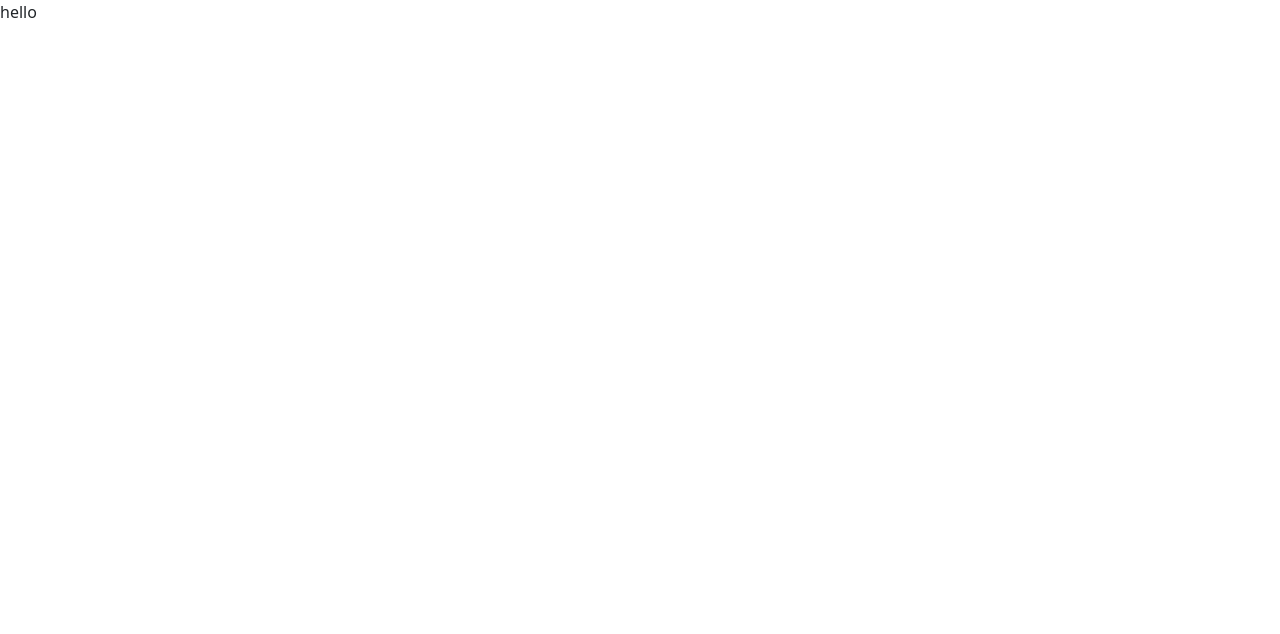
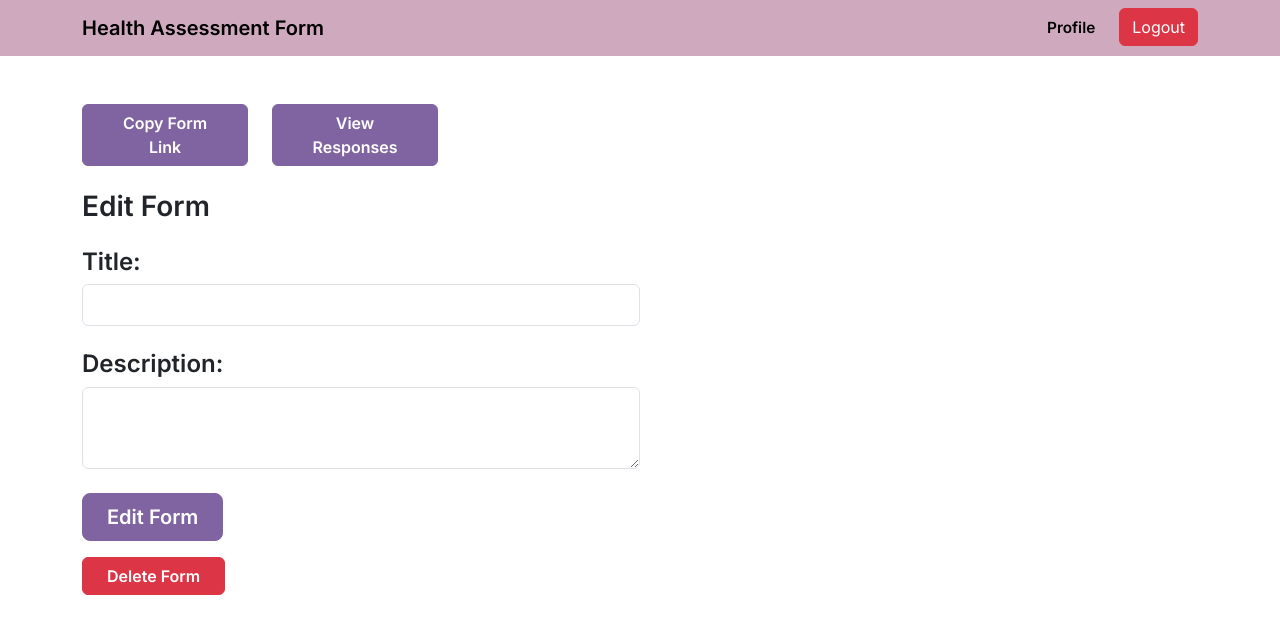
Before and after one commit to zillastar/ASSESSMENT_HealthDeclarationForm, a React (Create React App) app in the folder frontend/: page /viewform/1/edit in a window 1280 px wide. Shown: the top 634 px of the page. Built offline with nearby package versions, Linux system fonts and the light colour scheme; no server answers; sample sign-in values are in the browser's storage.

Commit message:
Created an edit form screen + delete form function #9

```diff
--- a/frontend/src/App.js
+++ b/frontend/src/App.js
@@ -13,6 +13,8 @@ import RegisterScreen from "./screens/RegisterScreen";
 import ProfileScreen from "./screens/ProfileScreen";
 import NewFormScreen from "./screens/NewFormScreen";
 import FormDashboard from "./screens/FormDashboard";
+import EditFormScreen from "./screens/EditFormScreen";
+import ConfirmedScreen from "./screens/ConfirmedScreen";
 
 const App = () => {
   return (
@@ -21,11 +23,13 @@ const App = () => {
         <Routes>
           <Route exact path="/" element={<HomeScreen />} />
           <Route path="/form/:id" element={<FormScreen />} />
+          <Route path="/form/complete" element={<ConfirmedScreen />} />
           <Route path="/login" element={<LoginScreen />} />
           <Route path="/register" element={<RegisterScreen />} />
           <Route path="/profile" element={<ProfileScreen />} />
           <Route path="/newform" element={<NewFormScreen />} />
           <Route path="/viewform/:id" element={<FormDashboard />} />
+          <Route path="/viewform/:id/edit" element={<EditFormScreen />} />
           <Route path="*" element={<NoScreen />} />{/* THIS PATH NEEDS TO BE THE LAST PATH. DO NOT ADD ANY ROUTE PATHS AFTER THIS ONE. */}
         </Routes>
       </BrowserRouter>
--- /dev/null
+++ b/frontend/src/screens/EditFormScreen.js
@@ -0,0 +1,109 @@
+import NavBar from "../components/NavBar";
+import axios from "axios";
+import { CopyToClipboard } from 'react-copy-to-clipboard';
+import jwt_decode from 'jwt-decode';
+import { useEffect, useRef, useState } from "react";
+import { useParams } from "react-router-dom";
+
+const EditFormScreen = () => {
+    let baseUrl;
+    // baseURL for API call between when it is deployed and in development (localhost) stage
+    window.location.hostname.includes("localhost") ? baseUrl = "http://localhost:3000" : baseUrl = "undecided";
+    console.log(baseUrl);
+
+    const title = useRef(null);
+    const description = useRef(null);
+
+    const [copied, setCopied] = useState(null);
+    const [titlePlaceholder, setTitlePlaceholder] = useState(null);
+    const [descriptionPlaceholder, setDescriptionPlaceholder] = useState(null);
+
+    const token = localStorage.getItem("token");
+
+    const params = useParams();
+
+    useEffect(() => {
+        if (token === null) {
+            window.location.href = "/login";
+            return;
+        }
+
+        axios.get(`${baseUrl}/api/form/byUQID?id=${params.id}`)
+            .then((response) => {
+
+                if (response.data.length === 0) {
+                    window.location.href = "/404";
+                    return;
+                }
+
+                if (response.data[0].userID !== jwt_decode(token).id) {
+                    window.location.href = "/404";
+                    return;
+                }
+
+                setTitlePlaceholder(response.data[0].name);
+                setDescriptionPlaceholder(response.data[0].description);
+            });
+
+    }, [baseUrl, params.id, token])
+
+    const copyLinkButton = () => {
+        setCopied("Link has been copied!");
+    }
+
+    const editFormButton = () => {
+        axios.put(`${baseUrl}/api/form`, {
+            name: (title.current.value).trim() || null, // using || null will allow my COALESCE in backend code to properly work
+            description: (description.current.value).trim() || null,
+            formUQID: params.id,
+            userID: jwt_decode(token).id
+        }).then(() => {
+            alert("Successfully edited.");
+            window.location.reload();
+        })
+    }
+
+    const deleteFormButton = () => {
+        if (window.confirm("Are you sure you want to delete this form?") === true) {
+            axios.delete(`${baseUrl}/api/form?formUQID=${params.id}&userID=${jwt_decode(token).id}`)
+                .then(() => {
+                    alert("Form has been successfully deleted.");
+                    window.location.href = "/profile";
+                })
+        }
+    }
+
+    return (
+        <div>
+            <NavBar />
+            <div className="container">
+                <div className="row">
+                    <div className="col-2">
+                        <CopyToClipboard className="btn btn-primary interFont2 px-4" text={`${baseUrl}/form/${params.id}`}>
+                            <button onClick={copyLinkButton}>Copy Form Link</button>
+                        </CopyToClipboard>
+                        <div className="mb-4 colorGreen interFont">{copied}</div>
+                    </div>
+                    <div className="col-2">
+                        <a href={`/viewform/${params.id}`} className="btn btn-primary interFont2 px-4">View Responses</a>
+                    </div>
+                </div>
+                <form>
+                    <div className="form-group">
+                        <h3 className="interFont2 mb-4">Edit Form</h3>
+                        <h4 className="interFont2">Title: </h4>
+                        <input type="text" ref={title} className="form-control p-2 w-50 interFont mb-4" placeholder={titlePlaceholder} />
+                        <h4 className="interFont2">Description: </h4>
+                        <textarea type="text" ref={description} className="form-control p-3 w-50 interFont mb-4" placeholder={descriptionPlaceholder} />
+                    </div>
+                    <button onClick={editFormButton} type="button" className="btn btn-primary btn-lg interFont2 px-4">Edit Form</button>
+                    <div>
+                        <button onClick={deleteFormButton} type="button" className="btn btn-danger interFont2 px-4 mt-3">Delete Form</button>
+                    </div>
+                </form>
+            </div>
+        </div>
+    )
+}
+
+export default EditFormScreen
--- a/frontend/src/screens/FormDashboard.js
+++ b/frontend/src/screens/FormDashboard.js
@@ -2,7 +2,8 @@ import { useParams } from "react-router-dom";
 import NavBar from "../components/NavBar";
 import { useEffect, useState } from "react";
 import axios from "axios";
-import {CopyToClipboard} from 'react-copy-to-clipboard';
+import { CopyToClipboard } from 'react-copy-to-clipboard';
+import jwt_decode from 'jwt-decode';
 
 const FormDashboard = () => {
     let baseUrl;
@@ -13,13 +14,35 @@ const FormDashboard = () => {
     const params = useParams();
     const [data, setData] = useState([]);
     const [copied, setCopied] = useState(null);
+    const token = localStorage.getItem("token");
 
     useEffect(() => {
+
+        if (token === null) {
+            window.location.href = "/login";
+            return;
+        }
+
+        axios.get(`${baseUrl}/api/form/byUQID?id=${params.id}`)
+            .then((response) => {
+
+                if (response.data.length === 0) {
+                    window.location.href = "/404";
+                    return;
+                }
+
+                if (response.data[0].userID !== jwt_decode(token).id) {
+                    window.location.href = "/404";
+                    return;
+                }
+            });
+
         axios.get(`${baseUrl}/api/form/data?id=${params.id}`)
             .then((response) => {
                 setData(response.data);
-            })
-    }, [baseUrl, params.id])
+            });
+
+    }, [baseUrl, params.id, token])
 
     const copyLinkButton = () => {
         setCopied("Link has been copied!");
@@ -29,22 +52,34 @@ const FormDashboard = () => {
         <div>
             <NavBar />
             <div className="container">
-                <CopyToClipboard className="btn btn-primary interFont2 px-4" text={`${baseUrl}/form/${params.id}`}>
-                <button onClick={copyLinkButton}>Copy Form Link</button>
-                </CopyToClipboard>
-                <div className="mb-4 colorGreen interFont">{copied}</div>
+                <div className="row">
+                    <div className="col-2">
+                        <CopyToClipboard className="btn btn-primary interFont2 px-4" text={`${baseUrl}/form/${params.id}`}>
+                            <button onClick={copyLinkButton}>Copy Form Link</button>
+                        </CopyToClipboard>
+                        <div className="mb-4 colorGreen interFont">{copied}</div>
+                    </div>
+                    <div className="col-2">
+                        <a href={`/viewform/${params.id}/edit`} className="btn btn-primary interFont2 px-4">Edit Form</a>
+                    </div>
+                </div>
+
+                <h3 className="interFont2">Responses</h3>
+
                 <table className="table">
                     <thead>
                         <tr>
                             <th scope="col">Name</th>
                             <th scope="col">Temperature</th>
-                            <th scope="col">Symptoms in the past 14 days</th>
-                            <th scope="col">In contact with suspected/diagnosed COVID-19 patients in the past 14 days</th>
+                            <th scope="col">Symptoms - Past 14 days</th>
+                            <th scope="col">In contact with suspected/diagnosed COVID-19 patients - Past 14 days</th>
+                            <th scope="col">Date</th>
+                            <th scope="col">Time</th>
                         </tr>
                     </thead>
                     <tbody>
                         {data.map(data =>
-                            <tr className="interFont">
+                            <tr className="interFont" key={data.formID}>
                                 <th>
                                     {data.name}
                                 </th>
@@ -57,6 +92,12 @@ const FormDashboard = () => {
                                 <th className={data.contactWithCOVID === "true" ? "colorBrightRed" : ""}>
                                     {data.contactWithCOVID}
                                 </th>
+                                <th>
+                                    {data.dateAdded.slice(0, 10)}
+                                </th>
+                                <th>
+                                    {data.timeAdded}
+                                </th>
                             </tr>)}
                     </tbody>
                 </table>
```
